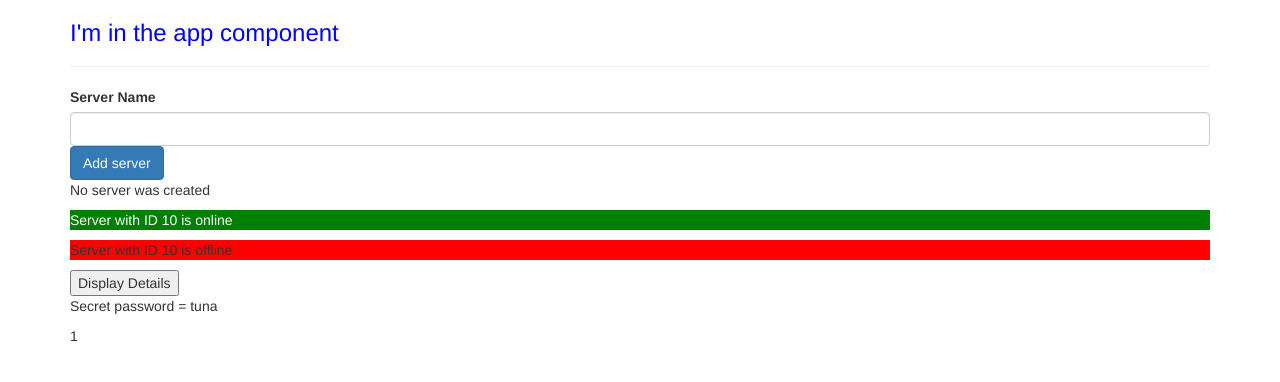
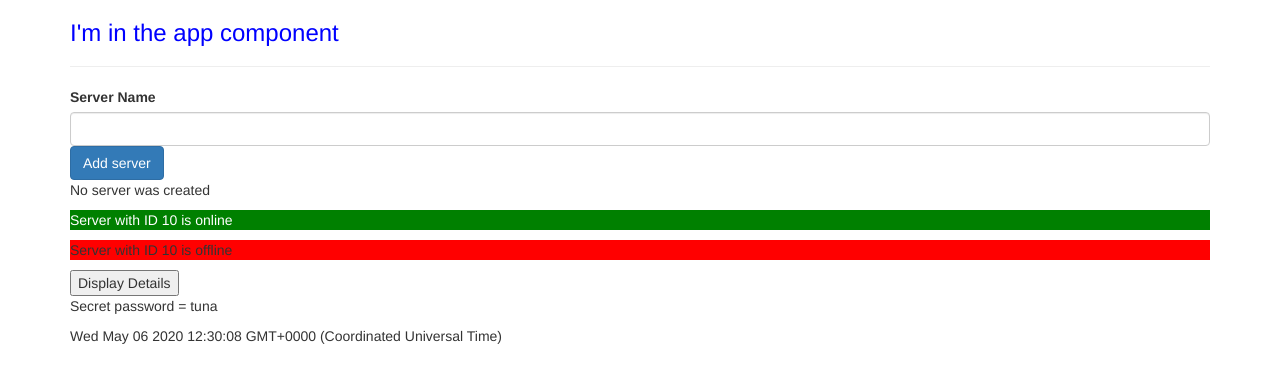
Before and after one commit to ncodena/development-App, an Angular app: page / in a window 1280 px wide. Both pictures are taken after a click on the button "Display Details". Shown: the top 382 px of the page. Built offline with nearby package versions, Linux system fonts and the light colour scheme.

Commit message:
getting index by using ngFor

```diff
--- a/src/app/app.component.html
+++ b/src/app/app.component.html
@@ -8,7 +8,7 @@
       <button class="btn-btn-primary" (click)="onToggle()">Display Details</button>
 
       <p *ngIf="showSecret">Secret password = tuna</p>
-      <div *ngFor="let logItem of log"  [ngStyle]="{backgroundColor: logItem >= 5 ? 'blue' : 'transparent'}" [ngClass]="{'white-text' : logItem >= 5}">{{ logItem }}</div>
+      <div *ngFor="let logItem of log; let i = index"  [ngStyle]="{backgroundColor: i >= 4 ? 'blue' : 'transparent'}" [ngClass]="{'white-text' : i >= 4}">{{ logItem }}</div>
     </div>
   </div>
 </div>
--- a/src/app/app.component.ts
+++ b/src/app/app.component.ts
@@ -12,6 +12,6 @@ export class AppComponent {
 
   onToggle() {
     this.showSecret = !this.showSecret;
-    this.log.push(this.log.length + 1)
+    this.log.push(new Date ())
   }
 }
```
